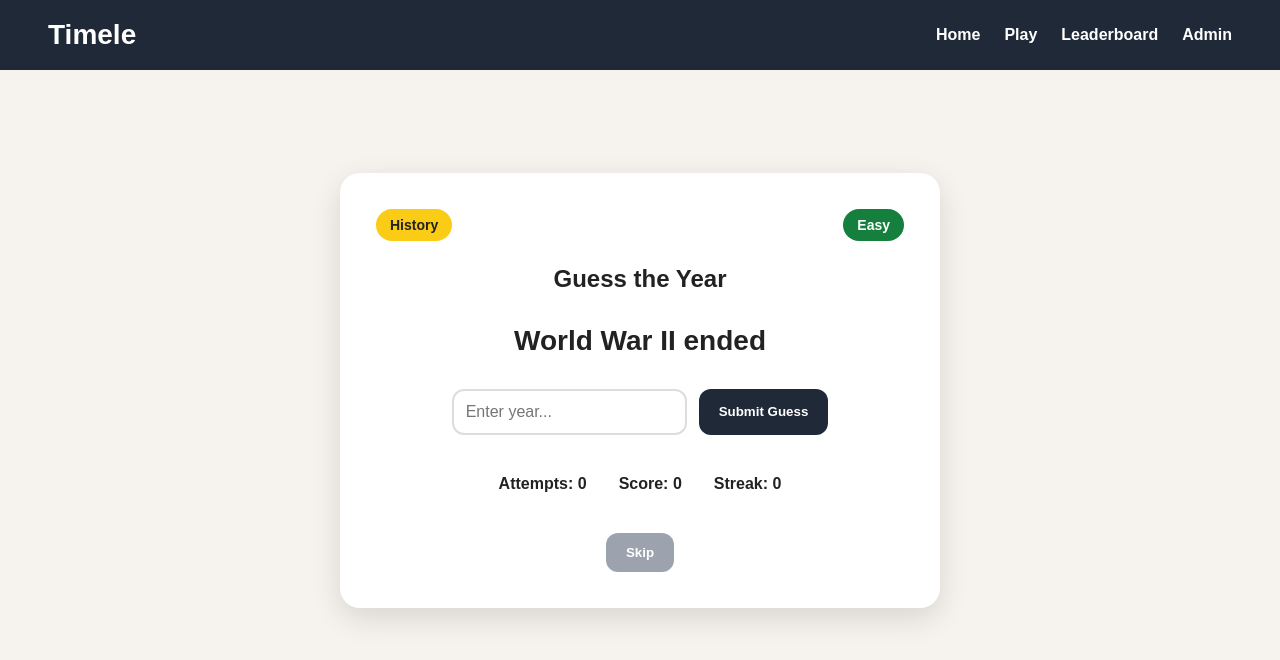
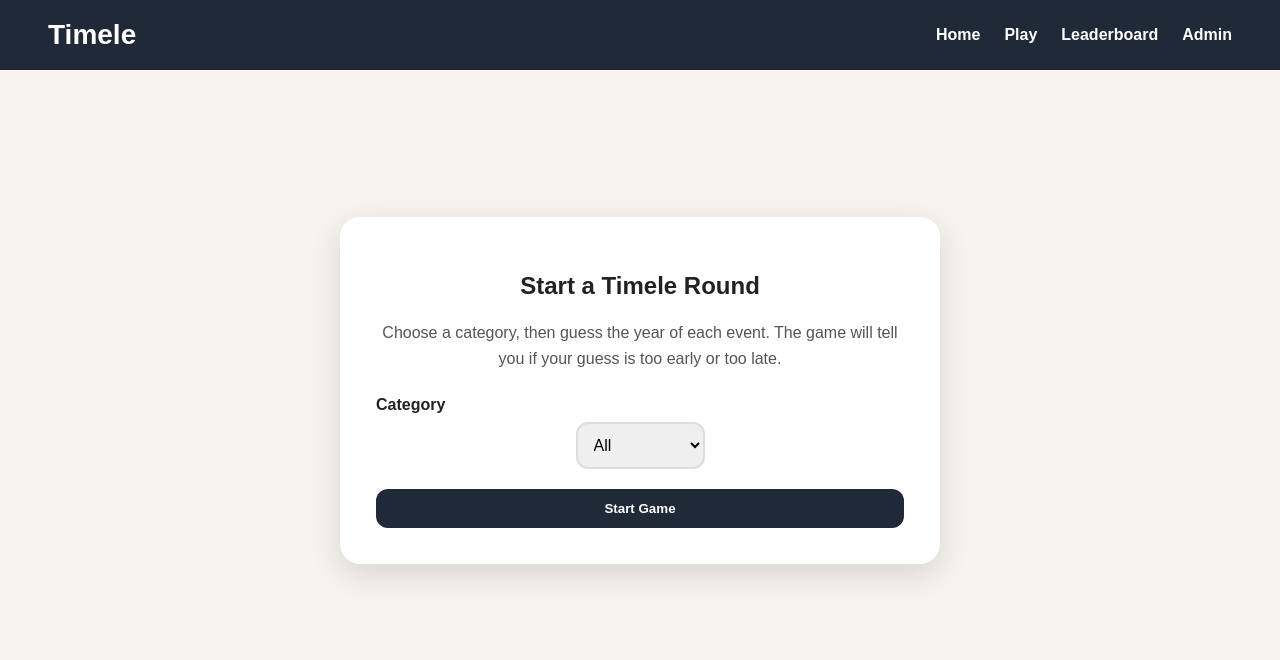
Before and after one commit to CelineChehade/Timele-Frontend, a React (Create React App) app: page /play in a window 1280 px wide. Shown: the top 660 px of the page. Built offline with nearby package versions, Linux system fonts and the light colour scheme.

Commit message:
Added category section

```diff
--- a/src/index.css
+++ b/src/index.css
@@ -309,3 +309,50 @@ select {
 .difficulty.hard {
   background: #b91c1c;
 }
+.game-description {
+  color: #555;
+  line-height: 1.6;
+  margin-bottom: 24px;
+}
+
+.category-label {
+  display: block;
+  text-align: left;
+  font-weight: bold;
+  margin-bottom: 8px;
+}
+
+.start-button {
+  width: 100%;
+  margin-top: 20px;
+}
+
+.final-stats {
+  display: grid;
+  grid-template-columns: repeat(3, 1fr);
+  gap: 18px;
+  margin: 28px 0;
+}
+
+.final-stats div {
+  background: #f6f3ee;
+  border-radius: 16px;
+  padding: 18px;
+}
+
+.final-stats span {
+  display: block;
+  color: #555;
+  font-size: 14px;
+  margin-bottom: 8px;
+}
+
+.final-stats strong {
+  font-size: 26px;
+}
+
+@media (max-width: 700px) {
+  .final-stats {
+    grid-template-columns: 1fr;
+  }
+}
--- a/src/pages/Play.js
+++ b/src/pages/Play.js
@@ -1,36 +1,64 @@
 import { useState } from "react";
 import sampleEvents from "../data/sampleEvents";
 
-function getRandomEvent(usedIds) {
-  const availableEvents = sampleEvents.filter(
-    (event) => !usedIds.includes(event.id)
-  );
+const categories = ["All", "History", "Technology", "Science", "Books", "Gaming"];
+
+function getRandomEvent(usedIds, selectedCategory) {
+  const availableEvents = sampleEvents.filter((event) => {
+    const categoryMatches =
+      selectedCategory === "All" || event.category === selectedCategory;
+
+    return !usedIds.includes(event.id) && categoryMatches;
+  });
 
   if (availableEvents.length === 0) {
     return null;
   }
 
   const randomIndex = Math.floor(Math.random() * availableEvents.length);
-
   return availableEvents[randomIndex];
 }
 
 function Play() {
+  const [selectedCategory, setSelectedCategory] = useState("All");
+  const [gameStarted, setGameStarted] = useState(false);
+
   const [usedIds, setUsedIds] = useState([]);
-
-  const firstEvent = getRandomEvent([]);
-
-  const [currentEvent, setCurrentEvent] = useState(firstEvent);
+  const [currentEvent, setCurrentEvent] = useState(null);
 
   const [guess, setGuess] = useState("");
   const [feedback, setFeedback] = useState("");
 
   const [attempts, setAttempts] = useState(0);
+  const [totalAttempts, setTotalAttempts] = useState(0);
   const [score, setScore] = useState(0);
   const [streak, setStreak] = useState(0);
+  const [bestStreak, setBestStreak] = useState(0);
 
   const [isCorrect, setIsCorrect] = useState(false);
   const [gameFinished, setGameFinished] = useState(false);
+
+  function startGame() {
+    const firstEvent = getRandomEvent([], selectedCategory);
+
+    if (!firstEvent) {
+      setFeedback("No events available for this category.");
+      return;
+    }
+
+    setUsedIds([]);
+    setCurrentEvent(firstEvent);
+    setGuess("");
+    setFeedback("");
+    setAttempts(0);
+    setTotalAttempts(0);
+    setScore(0);
+    setStreak(0);
+    setBestStreak(0);
+    setIsCorrect(false);
+    setGameFinished(false);
+    setGameStarted(true);
+  }
 
   function handleGuess(event) {
     event.preventDefault();
@@ -45,10 +73,12 @@ function Play() {
     if (guessedYear < currentEvent.year) {
       setFeedback("Too early! Try a later year.");
       setAttempts(attempts + 1);
+      setTotalAttempts(totalAttempts + 1);
       setStreak(0);
     } else if (guessedYear > currentEvent.year) {
       setFeedback("Too late! Try an earlier year.");
       setAttempts(attempts + 1);
+      setTotalAttempts(totalAttempts + 1);
       setStreak(0);
     } else {
       const earnedPoints =
@@ -58,13 +88,17 @@ function Play() {
           ? 20
           : 10;
 
+      const newStreak = streak + 1;
+
       setFeedback(`Correct! The answer was ${currentEvent.year}.`);
+      setAttempts(attempts + 1);
+      setTotalAttempts(totalAttempts + 1);
+      setScore(score + earnedPoints);
+      setStreak(newStreak);
 
-      setAttempts(attempts + 1);
-
-      setScore(score + earnedPoints);
-
-      setStreak(streak + 1);
+      if (newStreak > bestStreak) {
+        setBestStreak(newStreak);
+      }
 
       setIsCorrect(true);
     }
@@ -74,10 +108,9 @@ function Play() {
 
   function handleNextEvent() {
     const updatedUsedIds = [...usedIds, currentEvent.id];
-
     setUsedIds(updatedUsedIds);
 
-    const nextEvent = getRandomEvent(updatedUsedIds);
+    const nextEvent = getRandomEvent(updatedUsedIds, selectedCategory);
 
     if (!nextEvent) {
       setGameFinished(true);
@@ -85,7 +118,6 @@ function Play() {
     }
 
     setCurrentEvent(nextEvent);
-
     setGuess("");
     setFeedback("");
     setAttempts(0);
@@ -93,6 +125,7 @@ function Play() {
   }
 
   function handleSkip() {
+    setStreak(0);
     handleNextEvent();
   }
 
@@ -108,21 +141,65 @@ function Play() {
     return "difficulty easy";
   }
 
+  if (!gameStarted) {
+    return (
+      <section className="play-page">
+        <div className="game-card">
+          <h1>Start a Timele Round</h1>
+
+          <p className="game-description">
+            Choose a category, then guess the year of each event. The game will
+            tell you if your guess is too early or too late.
+          </p>
+
+          <label className="category-label">Category</label>
+
+          <select
+            value={selectedCategory}
+            onChange={(event) => setSelectedCategory(event.target.value)}
+          >
+            {categories.map((category) => (
+              <option key={category}>{category}</option>
+            ))}
+          </select>
+
+          <button onClick={startGame} className="start-button">
+            Start Game
+          </button>
+
+          {feedback && <p className="feedback">{feedback}</p>}
+        </div>
+      </section>
+    );
+  }
+
   if (gameFinished) {
     return (
       <section className="play-page">
         <div className="game-card">
           <h1>Game Complete</h1>
 
-          <p>You finished all available events.</p>
+          <p>You finished all events in this category.</p>
 
-          <div className="stats">
-            <p>Final Score: {score}</p>
-            <p>Best Streak: {streak}</p>
+          <div className="final-stats">
+            <div>
+              <span>Final Score</span>
+              <strong>{score}</strong>
+            </div>
+
+            <div>
+              <span>Total Attempts</span>
+              <strong>{totalAttempts}</strong>
+            </div>
+
+            <div>
+              <span>Best Streak</span>
+              <strong>{bestStreak}</strong>
+            </div>
           </div>
 
-          <button onClick={() => window.location.reload()}>
-            Play Again
+          <button onClick={() => setGameStarted(false)}>
+            Play Another Round
           </button>
         </div>
       </section>
@@ -171,11 +248,7 @@ function Play() {
         </div>
 
         <div className="game-actions">
-          {isCorrect && (
-            <button onClick={handleNextEvent}>
-              Next Event
-            </button>
-          )}
+          {isCorrect && <button onClick={handleNextEvent}>Next Event</button>}
 
           {!isCorrect && (
             <button onClick={handleSkip} className="skip-button">
```
